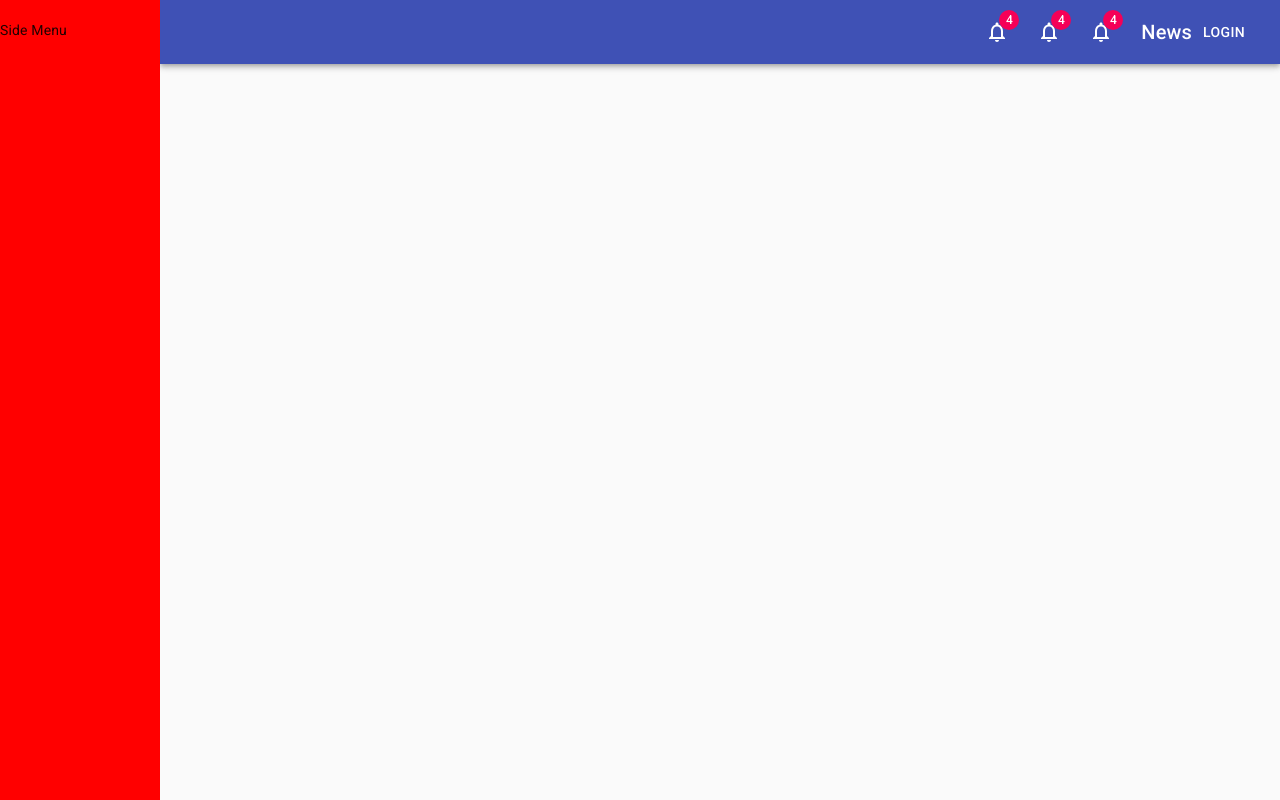
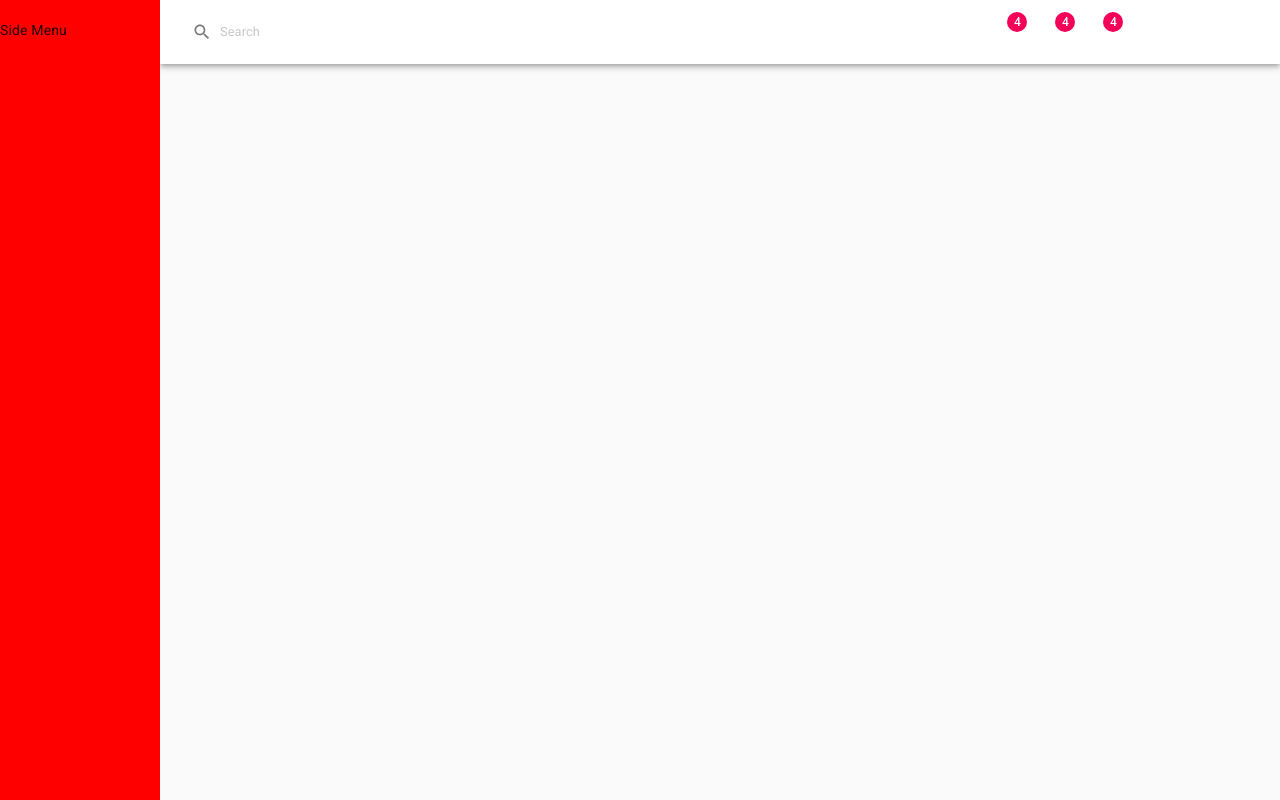
Before and after one commit to asadcs/React-Material-UI-Complete, a React (Create React App) app: page / in a window 1280 px wide. Built offline with nearby package versions, Linux system fonts and the light colour scheme.

Commit message:
Update Header.js

```diff
--- a/src/components/Header.js
+++ b/src/components/Header.js
@@ -8,10 +8,12 @@
 import MenuIcon from '@material-ui/icons/Menu';
 import { Badge, Grid, InputBase } from '@material-ui/core';
 import NotificationsNoneIcon from '@material-ui/icons/NotificationsNone';
+import SearchIcon from '@material-ui/icons/Search';
 
 const useStyles = makeStyles((theme) => ({
     root: {
         flexGrow: 1,
+        backgroundColor:'#fff'
     },
     menuButton: {
         marginRight: theme.spacing(2),
@@ -19,6 +21,17 @@
     title: {
         flexGrow: 1,
     },
+    searchInput: {
+        opacity: '0.6',
+        padding : '0px 8px',
+        fontSize : '0.8rem',
+        '&:hover':{
+            backgroundColor:'#f2f2f2'
+        },
+        '& .MuiSvgIcon-root':{
+            marginRight:'8px'
+        }
+    }
 }));
 
 
@@ -26,11 +39,11 @@
     const classes = useStyles();
 
     return (
-        <AppBar position="static">
+        <AppBar position="static" className={classes.root}>
             <Toolbar>
-                <Grid container>
+                <Grid container alignItems="center">
                     <Grid item  >
-                        <InputBase />
+                        <InputBase placeholder="Search" className={classes.searchInput} startAdornment={<SearchIcon fontSize="small"/>}/>
                     </Grid>
                     <Grid item sm >
                         <InputBase />
@@ -38,17 +51,17 @@
                     <Grid item  >
                         <IconButton edge="start" className={classes.menuButton} color="inherit" aria-label="menu">
                             <Badge badgeContent={4} color='secondary'>
-                                <NotificationsNoneIcon />
+                                <NotificationsNoneIcon fontSize="small"/>
                             </Badge>
                         </IconButton>
                         <IconButton edge="start" className={classes.menuButton} color="inherit" aria-label="menu">
                             <Badge badgeContent={4} color='secondary'>
-                                <NotificationsNoneIcon />
+                                <NotificationsNoneIcon fontSize="small"/>
                             </Badge>
                         </IconButton>
                         <IconButton edge="start" className={classes.menuButton} color="inherit" aria-label="menu">
                             <Badge badgeContent={4} color='secondary'>
-                                <NotificationsNoneIcon />
+                                <NotificationsNoneIcon fontSize="small"/>
                             </Badge>
                         </IconButton>
                     </Grid>
```
